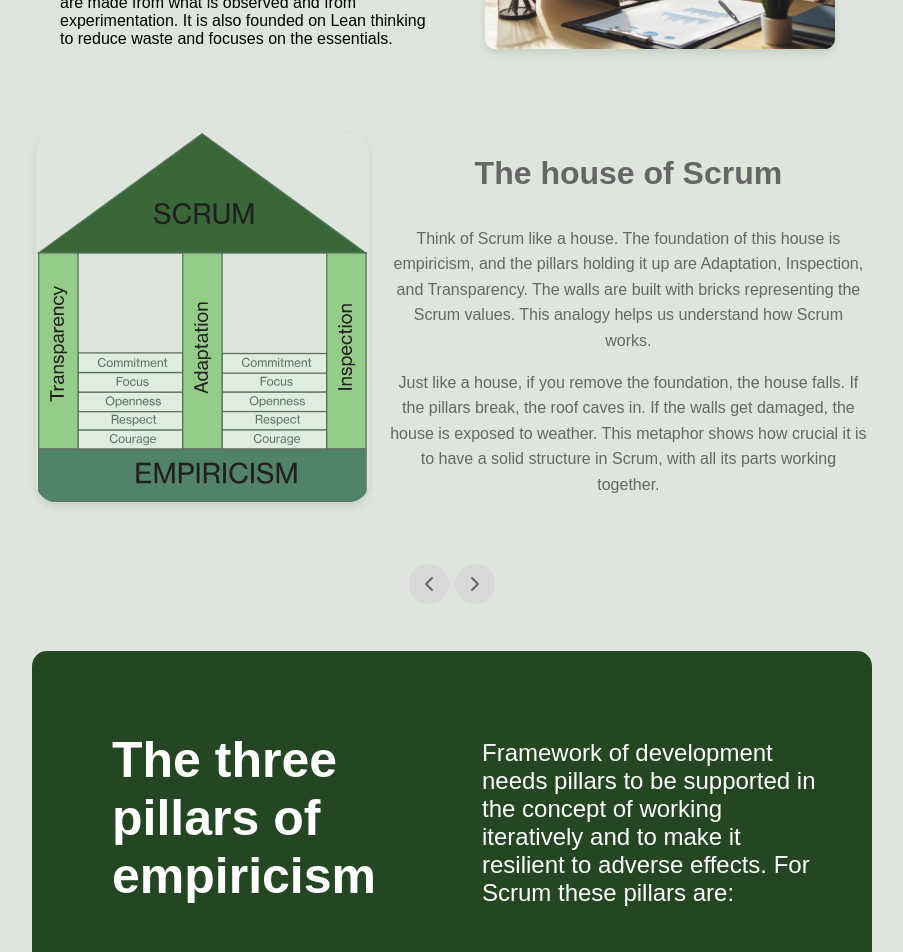
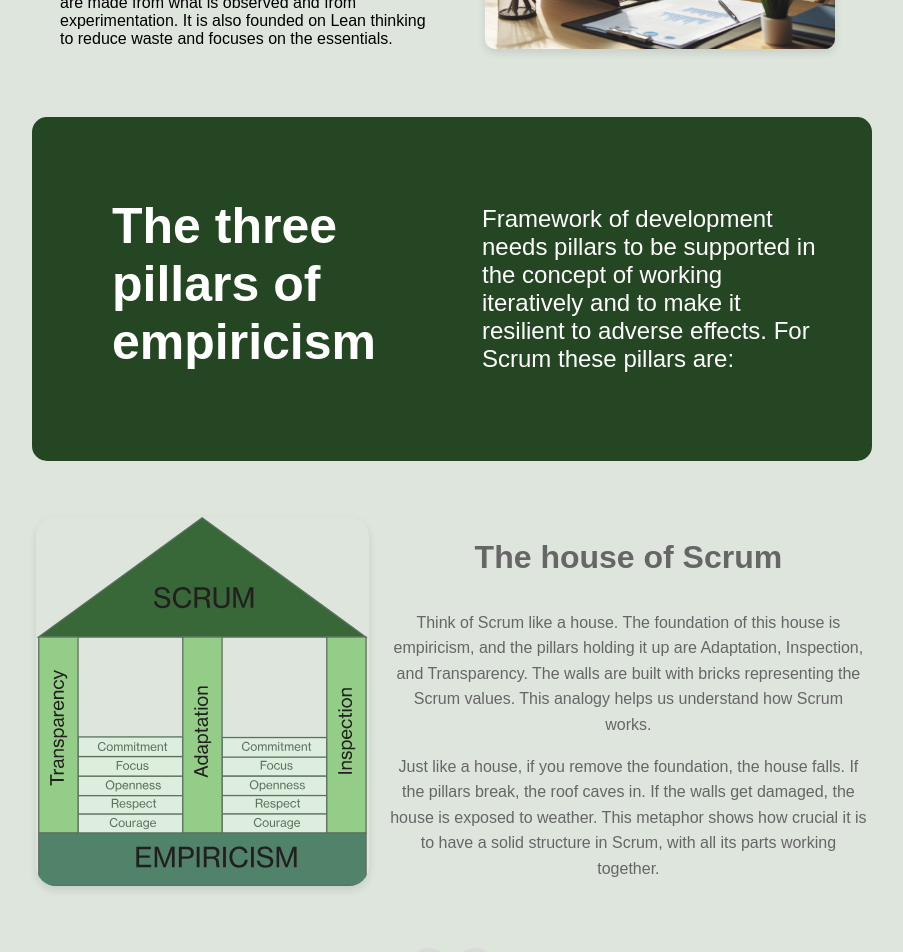
Before and after one commit to Memai2023/scrum-guide, a React (Vite) app: page /essence in a window 1280 px wide. Shown: the part 1320-2272 px from the top of the page, without its empty margins (188-1091 px from the left). Built offline with nearby package versions, Linux system fonts and the light colour scheme; a web font is replaced by a local one.

Commit message:
structure change (component) on page

```diff
--- a/src/Pages/Essence/index.jsx
+++ b/src/Pages/Essence/index.jsx
@@ -11,8 +11,8 @@ const Essence = () => {
             <WhatIsScrum/>
             <History />
             <Theory />
+            <ThreePillars />
             <HouseOfScrum />
-            <ThreePillars />
         </div>
     )
 }
```
